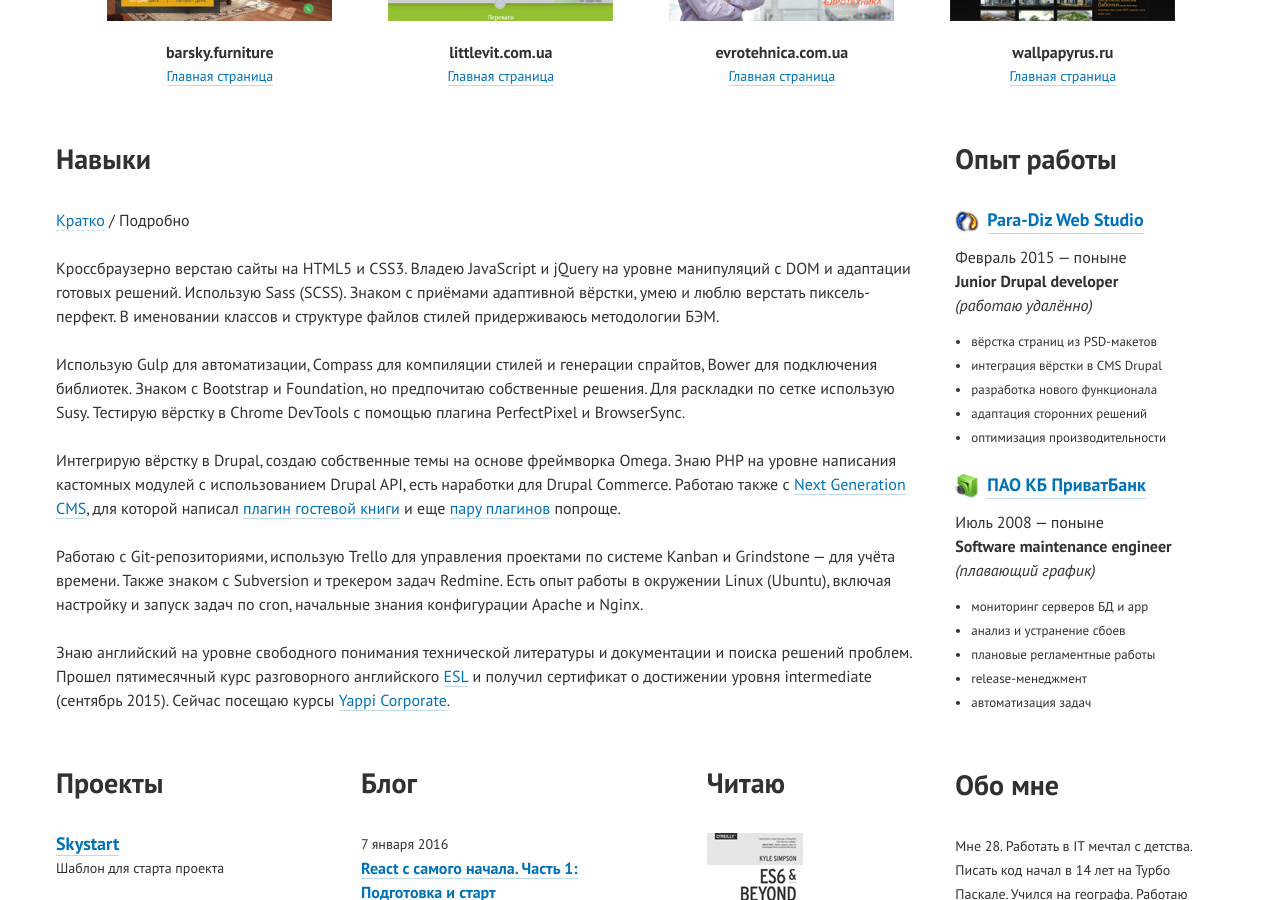
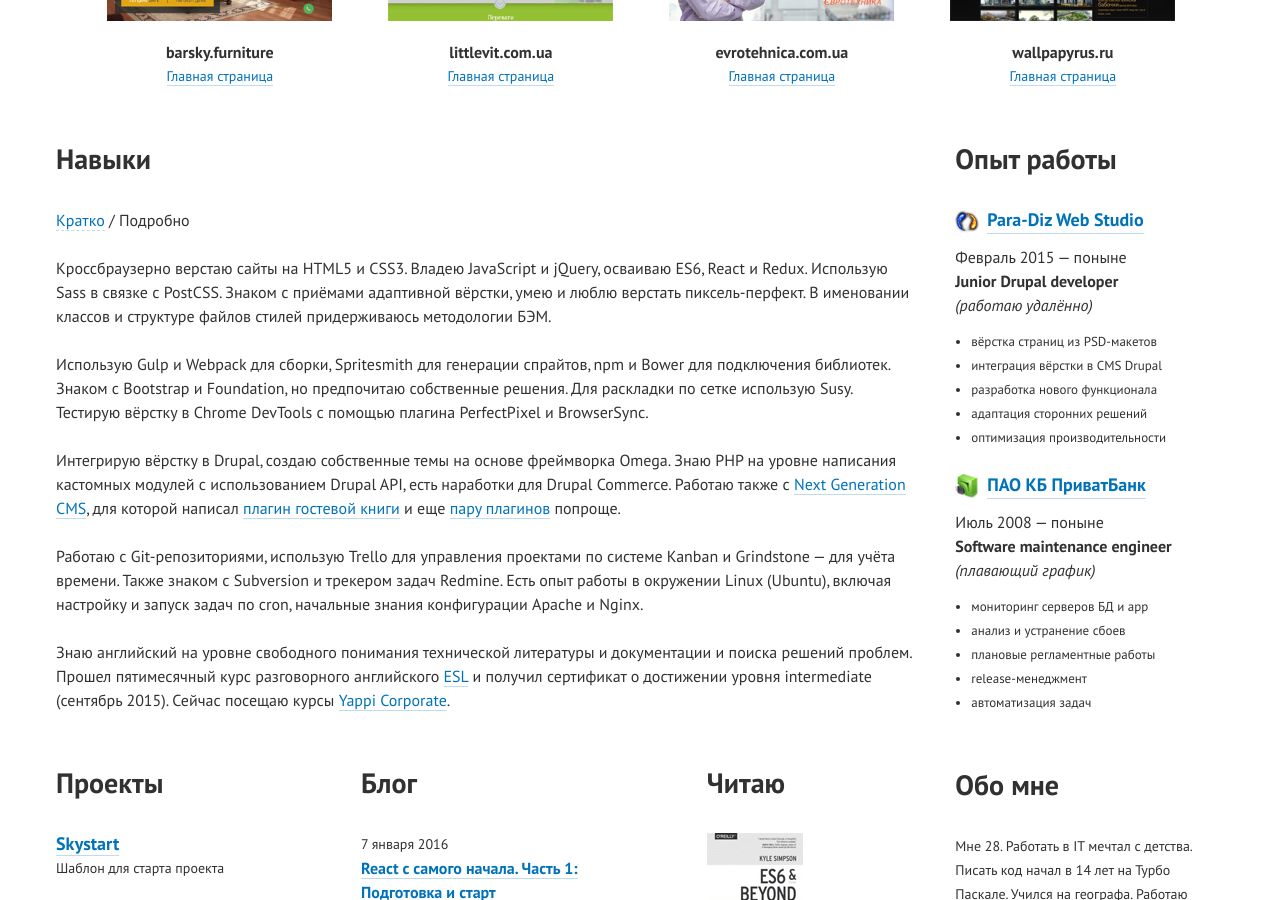
Before and after one commit to web-padawan/web-padawan.github.io, a Jekyll site: the page built from index.html, in a window 1280 px wide and 900 px high, scrolled down 368 px. Built offline with Jekyll 4.4.1, drawn with Linux system fonts in a browser that asks for light colours.

Commit message:
[mod] update skills description

```diff
--- a/_includes/skills.html
+++ b/_includes/skills.html
@@ -6,12 +6,12 @@
 
       <div class="skills__content" id="full">
         <p class="skills__text">
-          <span>Кроссбраузерно верстаю сайты на HTML5 и CSS3. Владею JavaScript и jQuery на уровне манипуляций с DOM и адаптации готовых решений.</span>
-          <span>Использую Sass (SCSS). Знаком с приёмами адаптивной вёрстки, умею и люблю верстать пиксель-перфект.</span>
+          <span>Кроссбраузерно верстаю сайты на HTML5 и CSS3. Владею JavaScript и jQuery, осваиваю ES6, React и Redux.</span>
+          <span>Использую Sass в связке с PostCSS. Знаком с приёмами адаптивной вёрстки, умею и люблю верстать пиксель-перфект.</span>
           <span>В именовании классов и структуре файлов стилей придерживаюсь методологии БЭМ.</span>
         </p>
         <p class="skills__text">
-          <span>Использую Gulp для автоматизации, Compass для компиляции стилей и генерации спрайтов, Bower для подключения библиотек.</span>
+          <span>Использую Gulp и Webpack для сборки, Spritesmith для генерации спрайтов, npm и Bower для подключения библиотек.</span>
           <span>Знаком с Bootstrap и Foundation, но предпочитаю собственные решения. Для раскладки по сетке использую Susy.</span>
           <span>Тестирую вёрстку в Chrome DevTools с помощью плагина PerfectPixel и BrowserSync.</span>
         </p>
@@ -53,9 +53,9 @@
         </ul>
         <p class="skills__group">Окружение</p>
         <ul class="skills__list">
-          <li>препроцессор: Sass (SCSS)</li>
+          <li>препроцессоры: Sass (SCSS), PostCSS</li>
           <li>фреймворки: Compass, Susy, Bootstrap, Foundation</li>
-          <li>автоматизация: Gulp, Grunt, Bower, Autoprefixer, BrowserSync</li>
+          <li>автоматизация: Gulp, Grunt, Webpack, npm, Bower</li>
           <li>управление проектами: Trello, Redmine</li>
           <li>репозитории: Git, Subversion</li>
         </ul>
```
